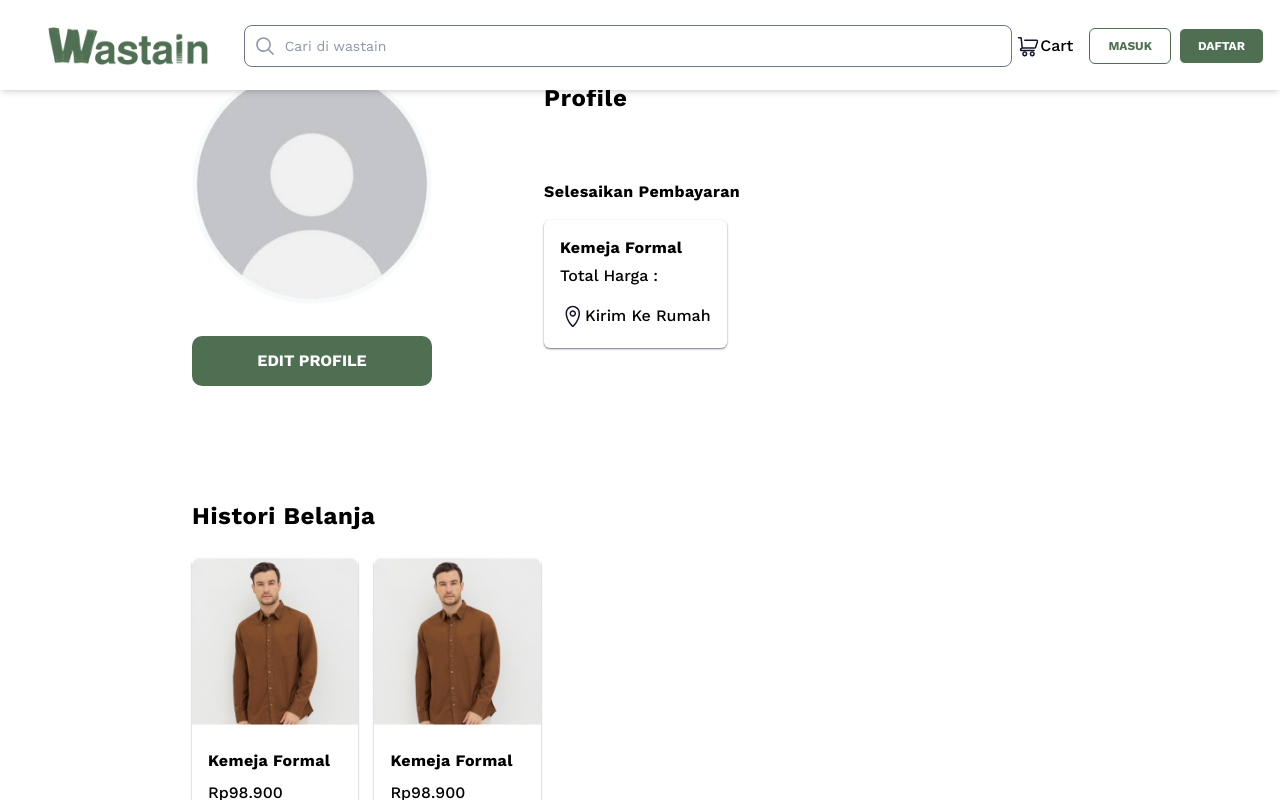
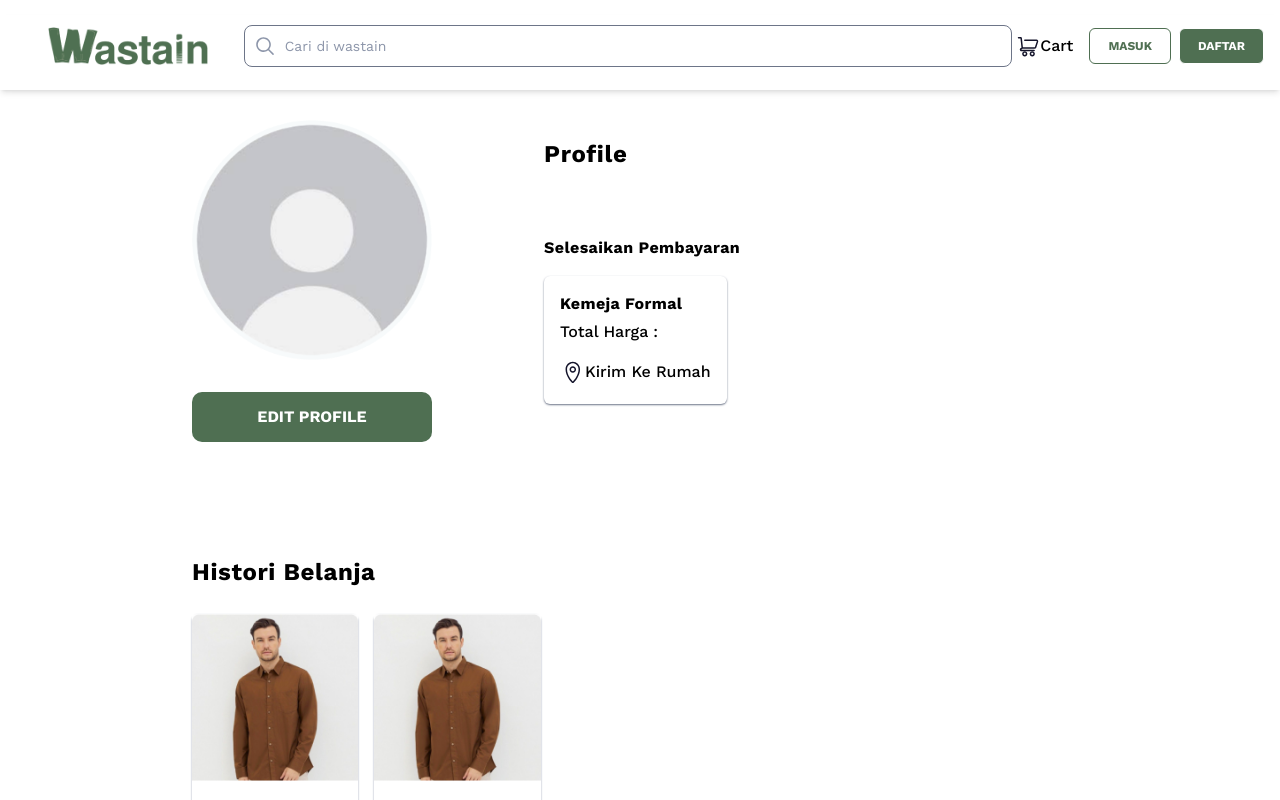
Before and after one commit to naufalnrsmitter20/wastain-next, a Next.js app: page /profile in a window 1280 px wide. Shown: the top 800 px of the page. Built offline with nearby package versions, Linux system fonts and the light colour scheme; no server answers.

Commit message:
fix: adjust layout spacing in Cart and ProfileHeader components for improved visual consistency

```diff
--- a/src/app/(user)/Components/Cart.tsx
+++ b/src/app/(user)/Components/Cart.tsx
@@ -19,7 +19,7 @@ export default function Cart() {
   if (!mounted) return <></>;
   return (
     <React.Fragment>
-      <div className="mx-40 mt-[75px]">
+      <div className="mx-40 mt-[75px] h-screen pt-20">
         <div className="mb-[50px]">
           <h1 className="text-primary-green font-bold text-[64px]">Keranjang Belanja</h1>
         </div>
--- a/src/app/(user)/Components/profiles/ProfileHeader.tsx
+++ b/src/app/(user)/Components/profiles/ProfileHeader.tsx
@@ -36,7 +36,7 @@ function ProfileHeader() {
 
   return (
     <React.Fragment>
-      <div className="flex justify-start gap-x-28 mx-auto max-w-4xl mt-16">
+      <div className="flex justify-start gap-x-28 mx-auto max-w-4xl mt-20 pt-10">
         <aside>
           <Image width={240} src={profileIcon} alt="icons" />
           <PrimaryButton type="button" className="w-full mt-8">
```
